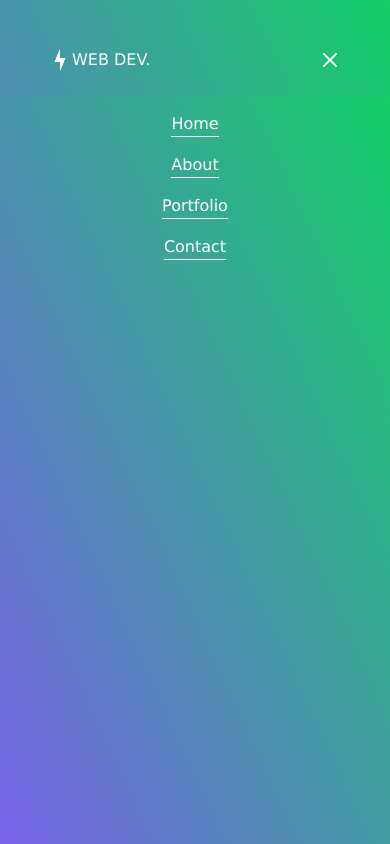
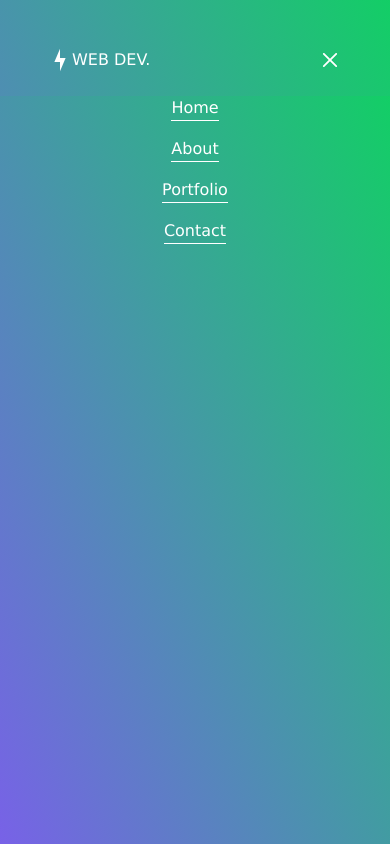
Before and after one commit to RideN91/my-web-portfolio, a React (Create React App) app: page / in a window 390 px wide. Both pictures are taken after a click on the button 330 px from the left and 60 px from the top of the page. Built offline with nearby package versions, Linux system fonts and the light colour scheme.

Commit message:
Update Navbar.js

```diff
--- a/src/components/Navbar.js
+++ b/src/components/Navbar.js
@@ -44,7 +44,7 @@ const Navbar = () => {
 
                 <div className={`sm:hidden ${isMenuOpen ? 'block' : 'hidden'}`}>
                     <ul className="fixed top-24 left-0 h-64 w-full flex flex-col space-y-4 bg-gradient-primary items-center">
-                        <li className="text-md border-b mt-4 p">
+                        <li className="text-md border-b mt-4` p">
                             <a href="/">Home</a>
                         </li>
                         <li className="text-md border-b">
```
